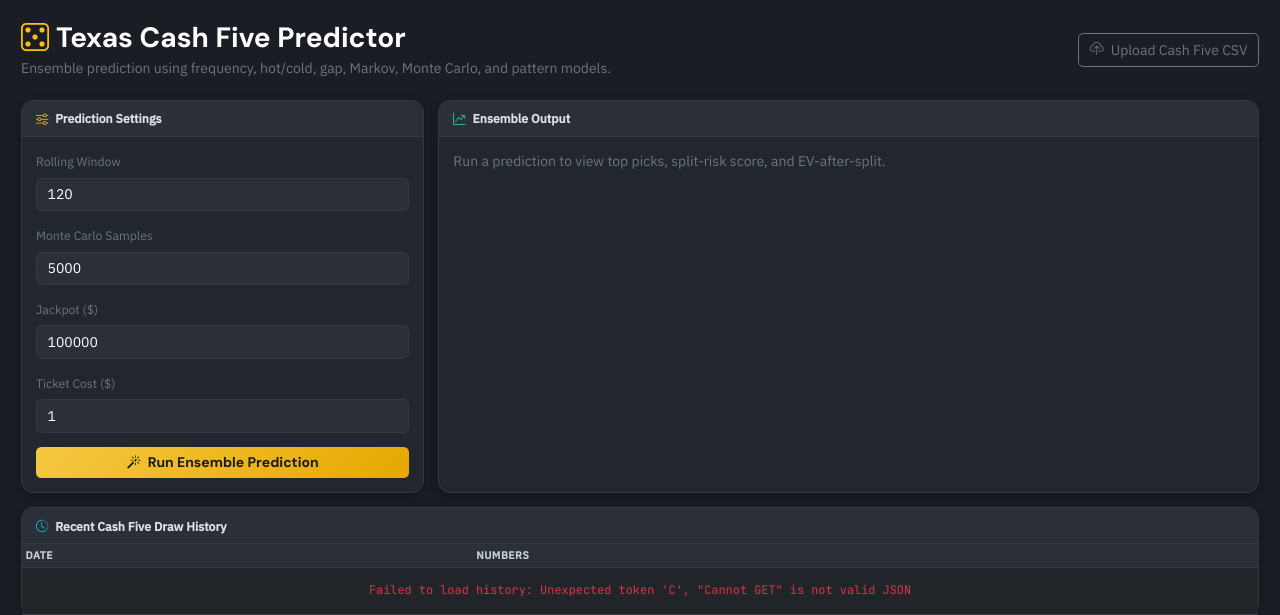
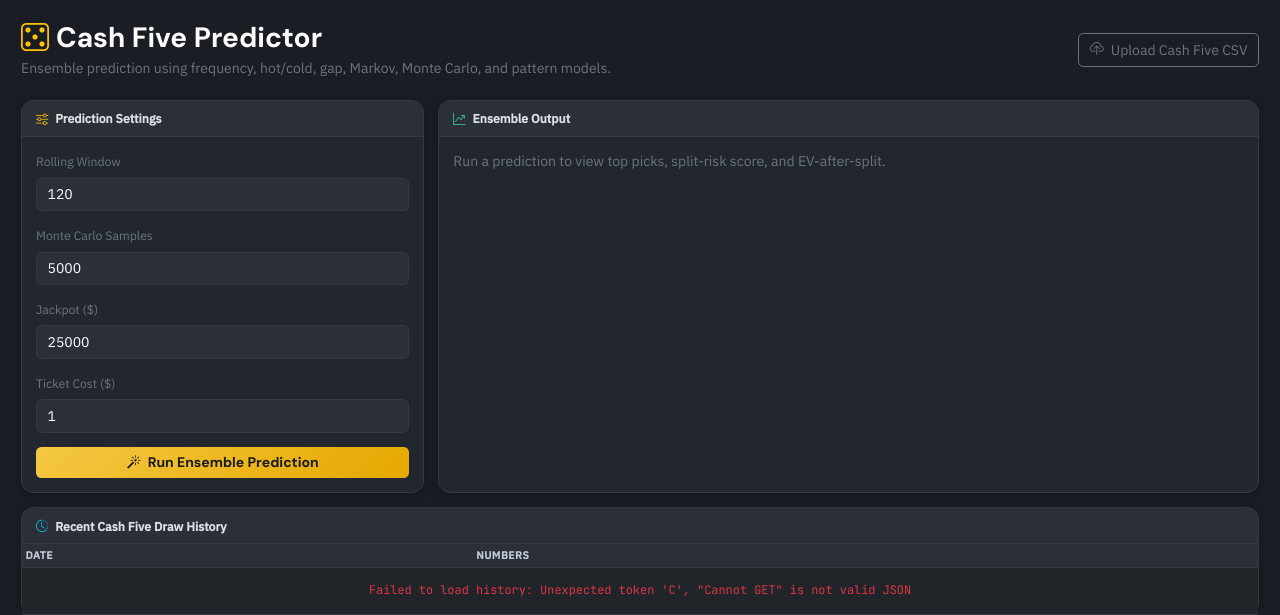
Before and after one commit to TW168/lottoedge-v1, a Python web app: template app/templates/cash5.html in a window 1280 px wide. Shown: the part 50-665 px from the top of the page. Run offline with Jinja, Linux system fonts and the light colour scheme; the template is opened without the code that fills it, so the values that code supplies are empty.

Commit message:
fix(cash5): rename to Cash Five, default jackpot $25,000

```diff
--- a/app/models/schemas.py
+++ b/app/models/schemas.py
@@ -62,7 +62,7 @@
 class CashFivePredictionRequest(BaseModel):
     window: int = 120
     monte_carlo_samples: int = 5000
-    jackpot: float = 100000.0
+    jackpot: float = 25000.0
     ticket_cost: float = 1.0
     weight_frequency: float = 1.0
     weight_hot_cold: float = 1.0
--- a/app/templates/cash5.html
+++ b/app/templates/cash5.html
@@ -8,7 +8,7 @@
     <div class="d-flex flex-wrap align-items-center justify-content-between gap-3 mb-4">
         <div>
             <h2 class="fw-bold mb-1" style="font-family: 'DM Sans', sans-serif;">
-                <i class="bi bi-dice-5 me-2 text-warning"></i>Texas Cash Five Predictor
+                <i class="bi bi-dice-5 me-2 text-warning"></i>Cash Five Predictor
             </h2>
             <p class="text-secondary mb-0">Ensemble prediction using frequency, hot/cold, gap, Markov, Monte Carlo, and pattern models.</p>
         </div>
@@ -34,7 +34,7 @@
                     </div>
                     <div class="mb-3">
                         <label class="form-label small text-secondary">Jackpot ($)</label>
-                        <input id="jackpot" type="number" class="form-control form-control-le" min="1000" step="1000" value="100000">
+                        <input id="jackpot" type="number" class="form-control form-control-le" min="1000" step="1000" value="25000">
                     </div>
                     <div class="mb-3">
                         <label class="form-label small text-secondary">Ticket Cost ($)</label>
```
